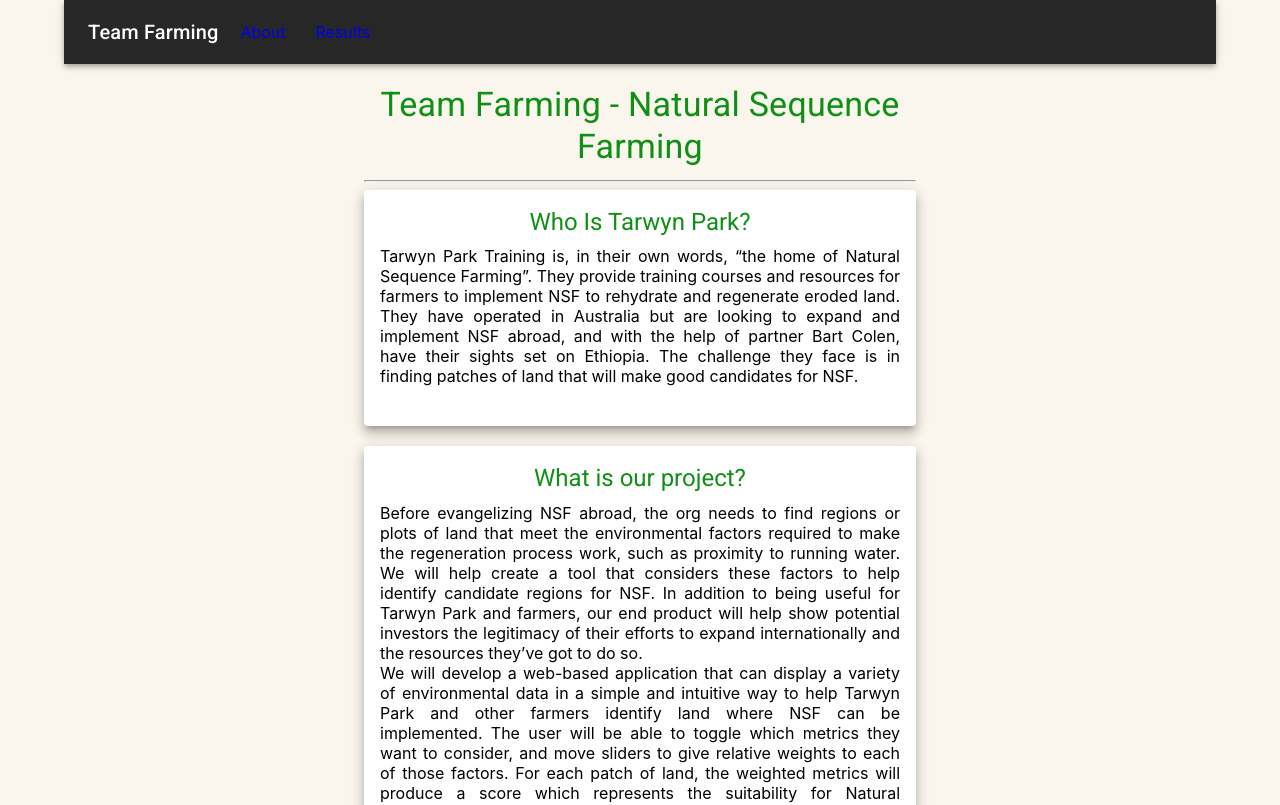
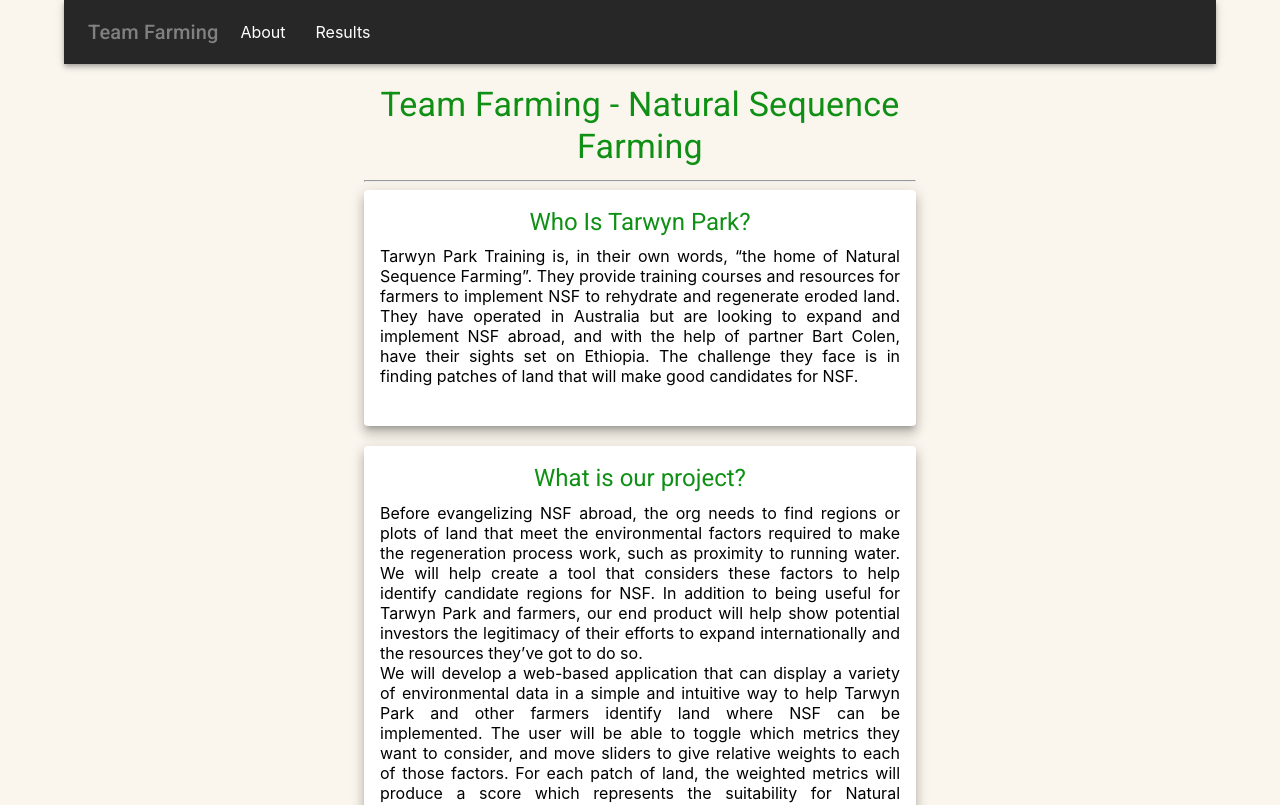
Before and after one commit to nitishmadhukar/nsf_ethiopia, a React (Create React App) app: page / in a window 1280 px wide. Shown: the top 805 px of the page. Built offline with nearby package versions, Linux system fonts and the light colour scheme.

Commit message:
Fix link colors

```diff
--- a/src/App.js
+++ b/src/App.js
@@ -13,9 +13,9 @@
         <ThemeProvider theme={darkTheme}>
           <AppBar position="static" color="primary" fullWidth={true}>
           <Toolbar>
-            <Typography noWrap variant="h6" component="div">Team Farming</Typography>&nbsp;
-            <Typography variant="body" component="div" sx={{ minWidth: 80 }}><Link to="/" className="navlink">About</Link></Typography>
-            <Typography variant="body" component="div" sx={{ minWidth: 80 }}><Link to="/results" className="navlink">Results</Link></Typography>
+            <Typography noWrap variant="h6" component="div" id="logo-title">Team Farming</Typography>&nbsp;
+            <Typography variant="body" component="div" sx={{ minWidth: 80 }}><Link className="navlink" to="/">About</Link></Typography>
+            <Typography variant="body" component="div" sx={{ minWidth: 80 }}><Link className="navlink" to="/results">Results</Link></Typography>
           </Toolbar>
           </AppBar>
           <br />
--- a/src/index.css
+++ b/src/index.css
@@ -23,7 +23,11 @@
 
 .navlink {
   text-decoration: none;
-  color: "white";
+  color: white;
+}
+
+#logo-title {
+  color: gray;
 }
 
 #wind,
```
